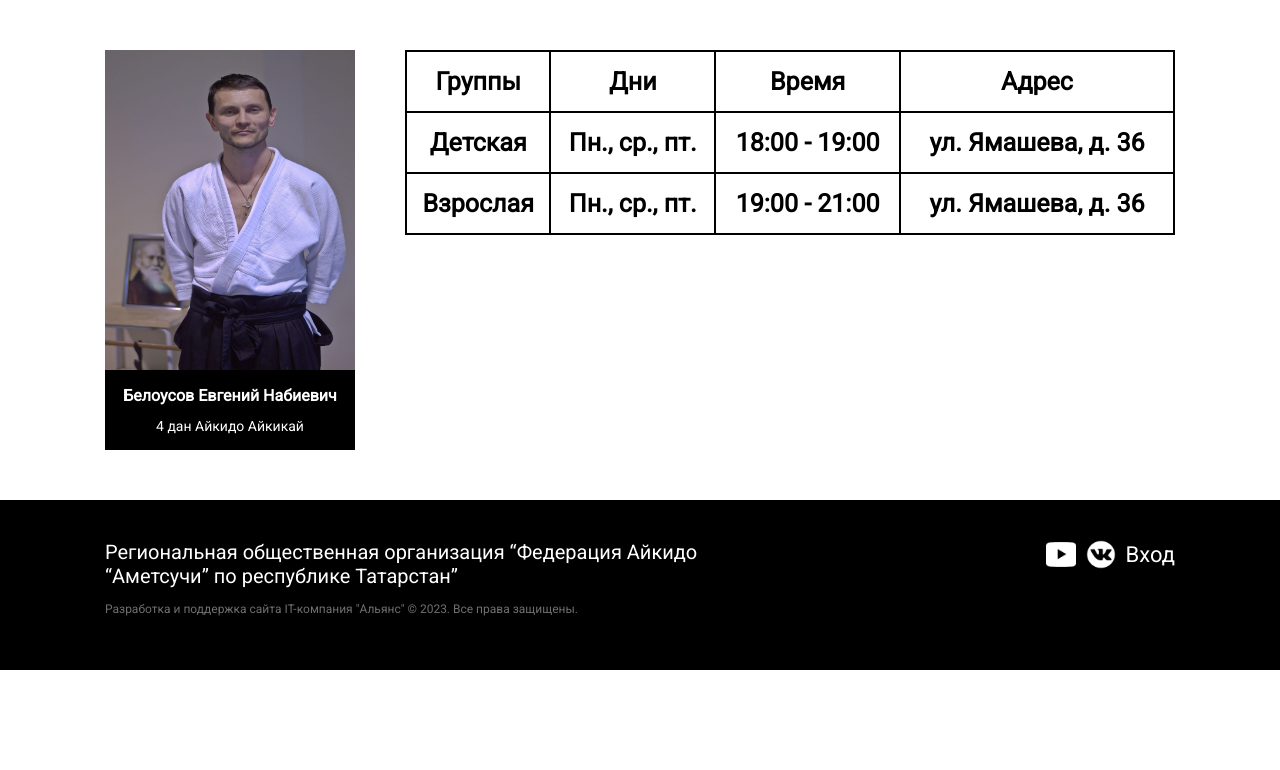
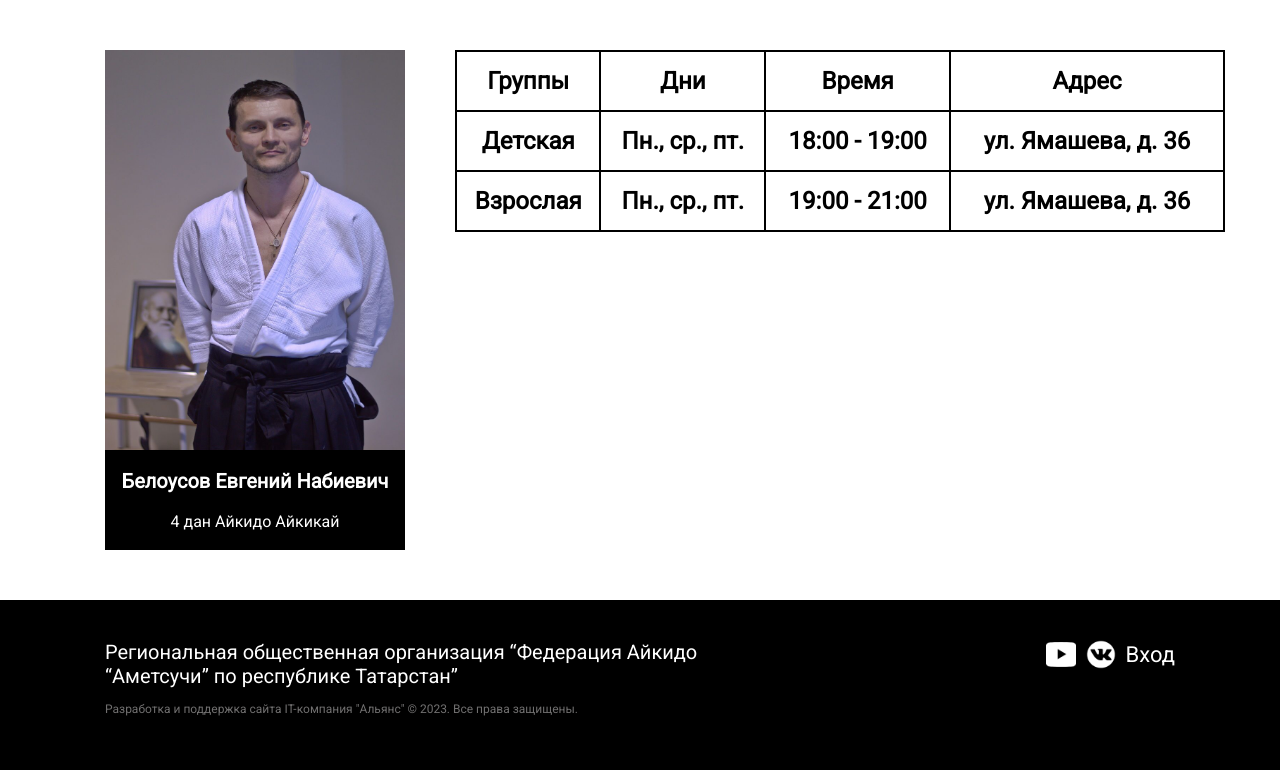
Before and after one commit to ScorpionLF/aikido, a PHP site: page /schedule in a window 1280 px wide. Shown: the part 255-1025 px from the top of the page. Before the commit the page ends 925 px from the top, so only its background shows below. Run offline with PHP 8.4, Linux system fonts and the light colour scheme; lists and menus that the app fills with data are empty.

Commit message:
Fixed schedule page

```diff
--- a/css/footer_style.css
+++ b/css/footer_style.css
@@ -297,7 +297,7 @@ footer {
     }
 
     .block-footer-modalWindow-dialog {
-        left: 35%;
+        left: 32%;
         width: 400px;
     }
 
--- a/css/schedule_style.css
+++ b/css/schedule_style.css
@@ -31,6 +31,46 @@ table {
 
 }
 
+.schedule-trener-block {
+    display: grid;
+    height: 500px;
+    width: 300px;
+}
+
+.schedule-trener-block-photo {
+    height: 400px;
+    width: 300px;
+}
+
+.schedule-trener-block-information {
+    display: grid;
+    background-color: #000000;
+    align-items: center;
+    height: 100px;
+}
+
+.schedule-trener-block-information-name {
+    font-family: 'Roboto';
+    font-style: normal;
+    font-weight: 500;
+    font-size: 20px;
+    color: white;
+    text-align: center;
+    margin-top: 10px;
+    margin-left: 10px;
+    margin-right: 10px;
+}
+
+.schedule-trener-block-information-dan {
+    font-family: 'Roboto';
+    font-style: normal;
+    font-weight: 400;
+    font-size: 16px;
+    text-align: center;
+    color: white;
+    margin-bottom: 10px;
+}
+
 @media (max-width: 1420px) {
     .schedule {
         max-width: 1070px;
@@ -43,7 +83,7 @@ table {
         font-family: 'Roboto';
         font-style: normal;
         font-weight: 200;
-        font-size: 25px;
+        font-size: 24px;
         color: #000000;
         margin-left: 50px;
 
--- a/css/style.css
+++ b/css/style.css
@@ -48,47 +48,6 @@ p {
     margin-top: 25px;
 }
 
-/* ----------------style for block witn information about trener in instructors and schedule pages----------- */
-
-.block-trener {
-    display: grid;
-    height: 500px;
-    width: 300px;
-}
-
-.block-trener-photo {
-    height: 400px;
-    width: 300px;
-}
-
-.block-trener-information {
-    display: grid;
-    background-color: #000000;
-    align-items: center;
-    height: 100px;
-}
-
-.block-trener-information-name {
-    font-family: 'Roboto';
-    font-style: normal;
-    font-weight: 500;
-    font-size: 20px;
-    color: white;
-    text-align: center;
-    margin-top: 10px;
-    margin-left: 10px;
-    margin-right: 10px;
-}
-
-.block-trener-information-dan {
-    font-family: 'Roboto';
-    font-style: normal;
-    font-weight: 400;
-    font-size: 16px;
-    text-align: center;
-    color: white;
-    margin-bottom: 10px;
-}
 
 @media (max-width: 1420px) {
     .terms-and-technique-element-button {
@@ -97,30 +56,6 @@ p {
         font-size: 26px;
         margin-top: 20px;
     }
-
-    .block-trener {
-        height: 400px;
-        width: 250px;
-    }
-
-    .block-trener-photo {
-        height: 320px;
-        width: 250px;
-    }
-
-    .block-trener-information {
-        height: 80px;
-    }
-
-    .block-trener-information-name {
-        font-size: 16px;
-    }
-
-    .block-trener-information-dan {
-        font-size: 14px;
-    }
-
-
 }
 
 
@@ -132,27 +67,4 @@ p {
         font-size: 22px;
         margin-top: 20px;
     }
-
-    .block-trener {
-        display: grid;
-        height: 600px;
-        width: 380px;
-    }
-
-    .block-trener-photo {
-        height: 500px;
-        width: 380px;
-    }
-
-    .block-trener-information {
-        height: 100px;
-    }
-
-    .block-trener-information-name {
-        font-size: 22px;
-    }
-
-    .block-trener-information-dan {
-        font-size: 18px;
-    }
 }
--- a/schedule.php
+++ b/schedule.php
@@ -21,12 +21,12 @@
     <main>
         <div class="schedule">
             <div class="schedule-trener">
-                <div class="block-trener">
-                    <img class="block-trener-photo" src="images/instructor_1.jpg"
+                <div class="schedule-trener-block">
+                    <img class="schedule-trener-block-photo" src="images/instructor_1.jpg"
                         onError="this.src='images/not_found.png'">
-                    <div class="block-trener-information">
-                        <div class="block-trener-information-name"><strong>Белоусов Евгений Набиевич</strong></div>
-                        <div class="block-trener-information-dan">
+                    <div class="schedule-trener-block-information">
+                        <div class="schedule-trener-block-information-name"><strong>Белоусов Евгений Набиевич</strong></div>
+                        <div class="schedule-trener-block-information-dan">
                             4 дан Айкидо Айкикай
                         </div>
                     </div>
```
Also changed, not shown: other parts of css/schedule_style.css (+32 -18 lines), css/contacts.css (+7 -0 lines), css/instructors_style.css (+85 -0 lines).
